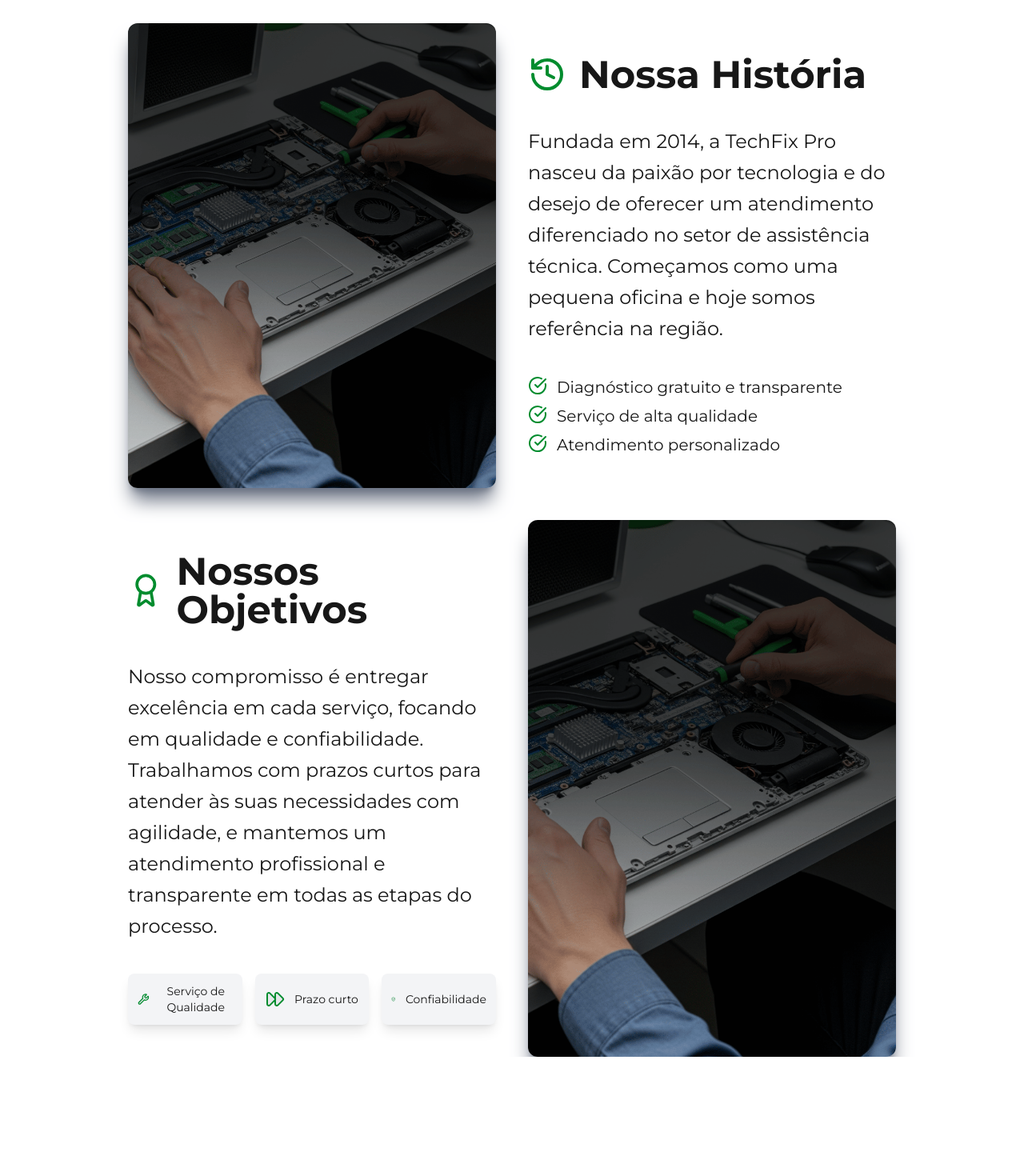
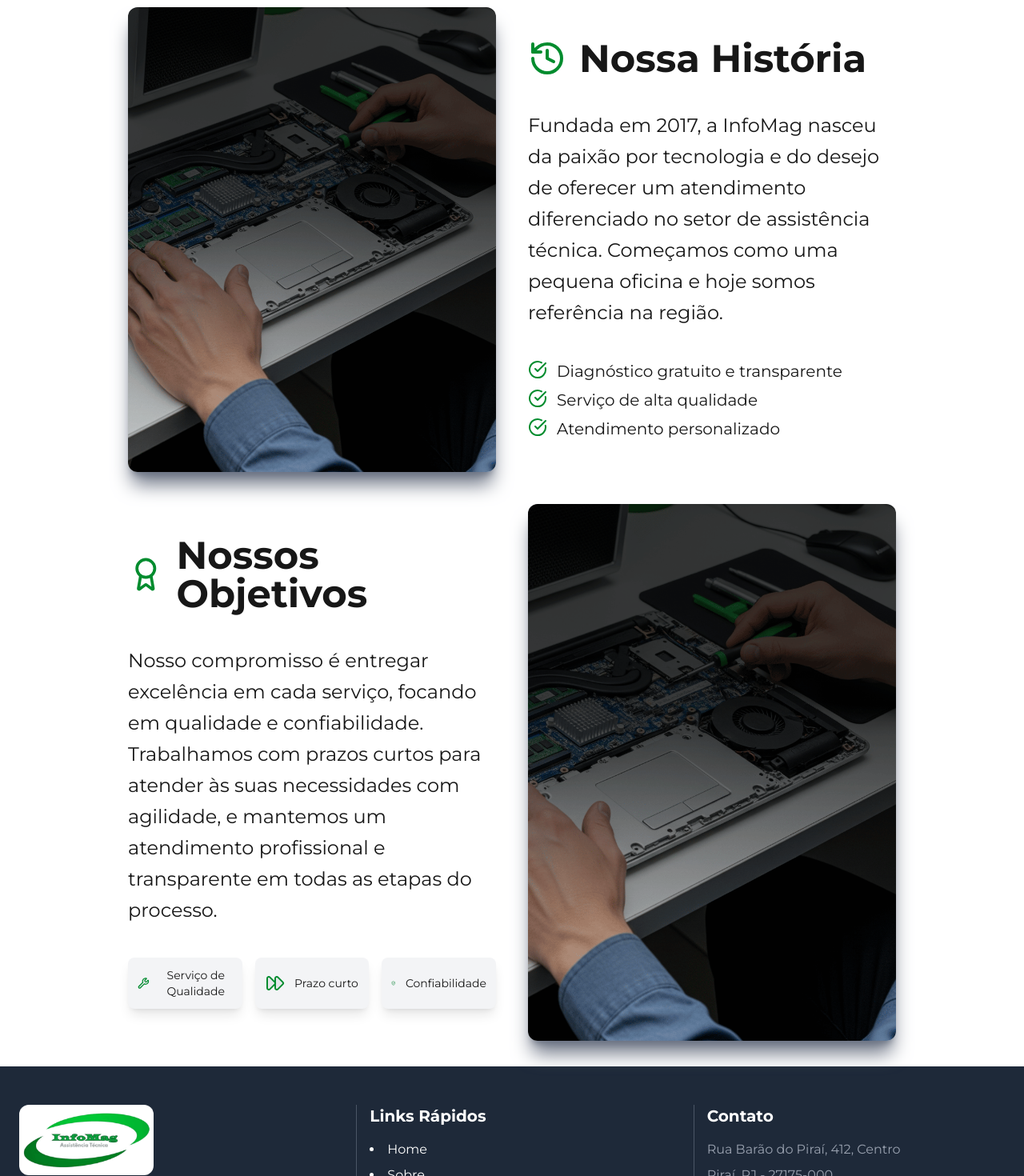
Before and after one commit to mathszgg/Projeto-Site-Infomag, a Next.js app: page /sobre in a window 1280 px wide. Shown: the part 620-2090 px from the top of the page at 80% size. Before the commit the page ends 1941 px from the top, so only its background shows below. Built offline with nearby package versions, Linux system fonts and the light colour scheme.

Commit message:
Changing Text of OurStory.tsx and Trying to Remove ScrollAnimation always effect in Badge.tsx (incomplete)

```diff
--- a/package.json
+++ b/package.json
@@ -12,7 +12,7 @@
     "@tailwindcss/cli": "^4.1.12",
     "class-variance-authority": "^0.7.1",
     "lucide-react": "^0.540.0",
-    "next": "15.4.6",
+    "next": "^15.5.2",
     "react": "19.1.0",
     "react-dom": "19.1.0",
     "react-intersection-observer": "^9.16.0",
--- a/src/components/AboutUs.tsx
+++ b/src/app/sobre/AboutUs.tsx
@@ -1,5 +1,5 @@
 import { Award, Users } from "lucide-react";
-import Badge from "./ui/Badge";
+import Badge from "../../components/ui/Badge";
 
 const badgesData = [
     {
--- a/src/components/OurObjectives.tsx
+++ b/src/app/sobre/OurObjectives.tsx
@@ -1,6 +1,6 @@
 import { Award, FastForward, ShieldCheck, Wrench } from "lucide-react";
 import Image from "next/image";
-import Badge, { BadgeProps } from "./ui/Badge";
+import Badge, { BadgeProps } from "../../components/ui/Badge";
 
 const checks: string[] = [
     'Diagnóstico gratuito e transparente',
@@ -14,19 +14,16 @@ const badges: BadgeProps[] = [
     {
         Icon: Wrench,
         text: "Serviço de Qualidade",
-        animationDirection: "left",
         className: badgesClassName
     },
     {
         Icon: FastForward,
         text: "Prazo curto",
-        animationDirection: "left",
         className: badgesClassName
     },
     {
         Icon: ShieldCheck,
         text: "Confiabilidade",
-        animationDirection: "left",
         className: badgesClassName + ' col-span-2 md:col-span-1'
     }
 ];
--- a/src/components/OurStory.tsx
+++ b/src/app/sobre/OurStory.tsx
@@ -30,7 +30,7 @@ const OurStory = () => {
                     <h2 className="text-5xl font-bold">Nossa História</h2>
                 </div>
 
-                <p className="text-2xl leading-relaxed">Fundada em 2014, a TechFix Pro nasceu da paixão por tecnologia e do desejo de
+                <p className="text-2xl leading-relaxed">Fundada em 2017, a InfoMag nasceu da paixão por tecnologia e do desejo de
                     oferecer um atendimento diferenciado no setor de assistência técnica. Começamos
                     como uma pequena oficina e hoje somos referência na região.</p>
 
--- a/src/app/sobre/page.tsx
+++ b/src/app/sobre/page.tsx
@@ -1,7 +1,8 @@
-import AboutUs from "@/components/AboutUs";
+import AboutUs from "@/app/sobre/AboutUs";
+import Footer from "@/components/Footer";
 import HeaderPage from "@/components/HeaderPage";
-import OurObjectives from "@/components/OurObjectives";
-import OurStory from "@/components/OurStory";
+import OurObjectives from "@/app/sobre/OurObjectives";
+import OurStory from "@/app/sobre/OurStory";
 import { ScrollAnimation } from "@/components/ScrollAnimation";
 
 const Sobre = () => {
@@ -11,14 +12,15 @@ const Sobre = () => {
 
             <main>
                 <AboutUs />
-                <ScrollAnimation direction="right" className="mt-10">
-                    <OurStory />
-                </ScrollAnimation>
+
+                <OurStory />
 
                 <ScrollAnimation direction="left" className="md:mt-10">
                     <OurObjectives />
                 </ScrollAnimation>
             </main>
+
+            <Footer />
         </>
     )
 }
--- a/src/components/ui/Badge.tsx
+++ b/src/components/ui/Badge.tsx
@@ -6,7 +6,7 @@ export type BadgeProps = {
     className?: string;
     Icon: LucideIcon;
     text: string;
-    animationDirection: 'left' | 'right';
+    animationDirection?: 'left' | 'right';
 }
 
 const Badge = ({ className, Icon, text, animationDirection }: BadgeProps) => {
@@ -17,7 +17,7 @@ const Badge = ({ className, Icon, text, animationDirection }: BadgeProps) => {
                 transition-transform duration-300 ease-in-out hover:bg-gray-200 hover:scale-110 grow
                 ${className}
             `}
-            direction={animationDirection}
+            {...(animationDirection && { direction: animationDirection } )}
         >
             <Icon width={24} height={24} className="fill-gray-200 stroke-primary-color" />
             <p className='cursor-default'>{text}</p>
```
Also changed, not shown: 1 other file (tests, documents, lock files or other folders).
